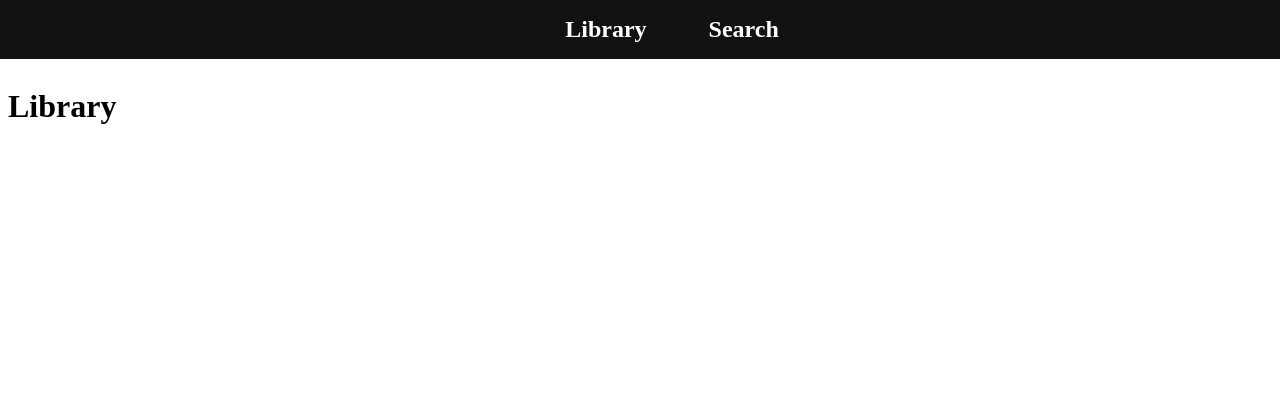
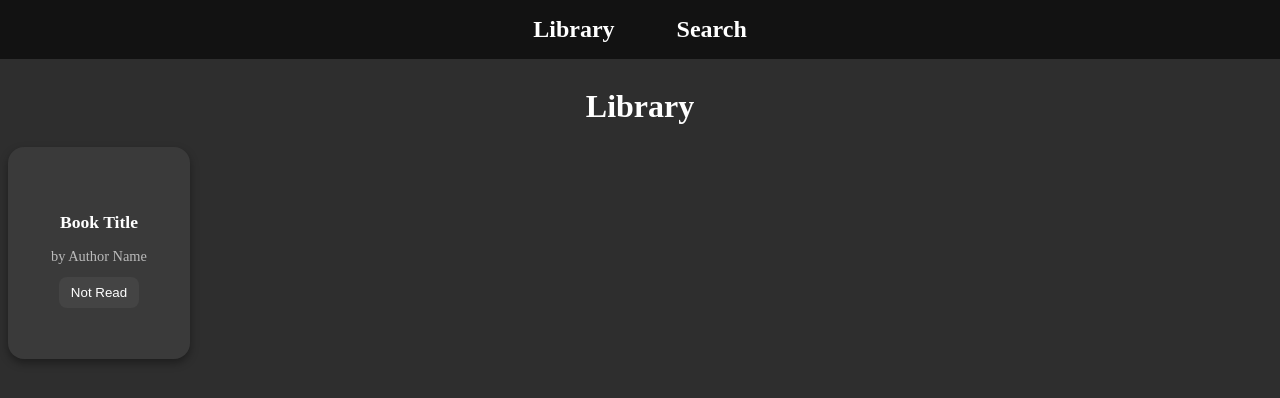
Before and after one commit to JacobRenne/vue-project, a Vue app: page /#/ in a window 1280 px wide. Shown: the top 398 px of the page. Built offline with nearby package versions, Linux system fonts and the light colour scheme.

Commit message:
Add book card design

```diff
--- a/src/App.vue
+++ b/src/App.vue
@@ -29,9 +29,13 @@
 
 <style>
 
+body {
+  background-color: #2E2E2E;
+}
+
 header {
   background-color: #121212;
-    padding: 1rem 2rem;
+  padding: 1rem 0;
   position: fixed;
   width: 100%;
   top: 0;
@@ -40,6 +44,7 @@ header {
 }
 
 #nav-bar {
+  width: 100%;
   display: flex;
   justify-content: center;
 }
@@ -62,6 +67,7 @@ header {
     font-size: 1.5rem;
     font-weight: bold;
     padding: 10px 15px;
+    transition: background-color 0.2s ease-in-out;
 }
 
 #nav-bar a:hover {
--- a/src/Composables.vue
+++ b/src/Composables.vue
@@ -1,8 +1,6 @@
 <script>
-    import axios from "axios"
 
-    export async function fetchLibrary() {
-        let response = await axios.get('')
-    }
+
+
 
 </script>
--- a/src/views/Library.vue
+++ b/src/views/Library.vue
@@ -6,9 +6,64 @@
 </script>
 
 <template>
-    <h1>Library</h1>
+    <h1 class="page-title">Library</h1>
+    <div class="book-card">
+        <div class="book-info">
+            <h2 class="book-title">Book Title</h2>
+            <p class="book-author">by Author Name</p>
+        </div>
+        <button class="read-toggle" onclick="toggleRead(this)">Not Read</button>
+    </div>
+
 </template>
 
 <style>
 
+.page-title {
+    color: white;
+    text-align: center;
+}
+
+.book-card {
+  background: #3A3A3A;
+  border-radius: 16px;
+  padding: 16px;
+  width: 150px;
+  height: 180px;
+  display: flex;
+  flex-direction: column;
+  align-items: center;
+  justify-content: center;
+  text-align: center;
+  box-shadow: 0 4px 8px rgba(0, 0, 0, 0.363);
+}
+
+.book-title {
+  font-size: 1.1rem;
+  color: white;
+  font-weight: bold;
+  margin-bottom: 4px;
+}
+
+.book-author {
+  font-size: 0.9rem;
+  color: #bbb;
+  margin-bottom: 12px;
+}
+
+.read-toggle {
+  background: #444;
+  color: white;
+  border: none;
+  padding: 8px 12px;
+  border-radius: 8px;
+  cursor: pointer;
+  transition: background-color 0.2s ease;
+}
+
+.read-toggle:hover {
+  background-color: #666;
+}
+
+
 </style>
--- a/src/views/Search.vue
+++ b/src/views/Search.vue
@@ -1,3 +1,8 @@
 <template>
-    <h1>Search</h1>
+    <h1 class="page-title">Search</h1>
 </template>
+
+<style>
+
+
+</style>
```
Lines whose indentation alone changed are shown as unchanged.
